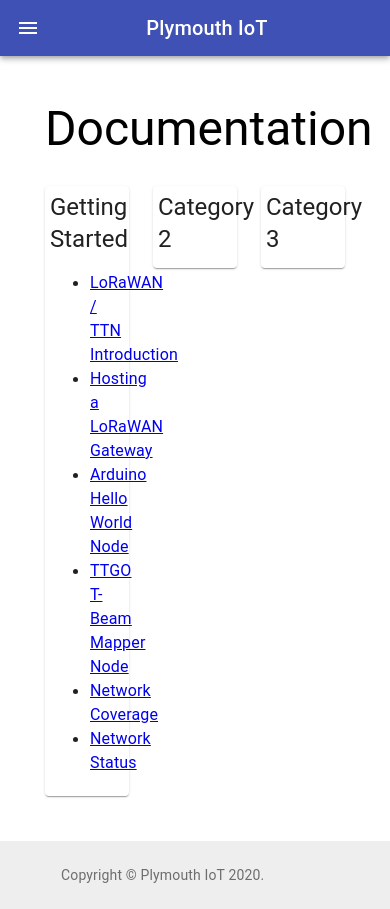
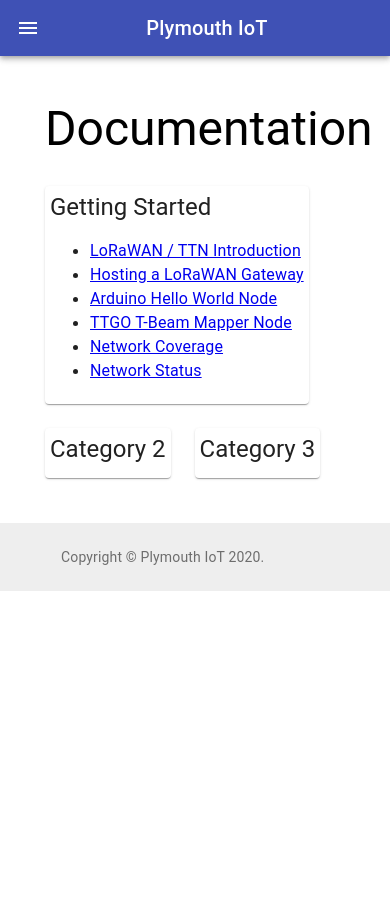
Before and after one commit to PlymouthIoT/PlymouthIoT-Website, a React (Create React App) app: page /documentation in a window 390 px wide. After the commit the page ends 844 px from the top, so only its background shows below. Built offline with nearby package versions, Linux system fonts and the light colour scheme.

Commit message:
Responsive breakpoints

```diff
--- a/src/components/page_documentation.js
+++ b/src/components/page_documentation.js
@@ -9,12 +9,12 @@ const Documentation = () => {
     return (
       <Container style={{padding: 45}}>
         <Grid container spacing={3}>
-          <Grid item xs={12}>
+          <Grid item sm={12}>
             <Typography variant="h3" gutterBottom={true}>Documentation</Typography>
           </Grid>
         </Grid>
         <Grid container spacing={3}>
-          <Grid item xs={4}>
+          <Grid item sm={4}>
             <Paper style={{padding: 5}}>
               <Typography variant="h5" gutterBottom={true}>Getting Started</Typography>
               <ul>
@@ -51,12 +51,12 @@ const Documentation = () => {
               </ul>
             </Paper>
           </Grid>
-          <Grid item xs={4}>
+          <Grid item sm={4}>
             <Paper style={{padding: 5}}>
               <Typography variant="h5" gutterBottom={true}>Category 2</Typography>
             </Paper>
           </Grid>
-          <Grid item xs={4}>
+          <Grid item sm={4}>
             <Paper style={{padding: 5}}>
               <Typography variant="h5" gutterBottom={true}>Category 3</Typography>
             </Paper>
```
